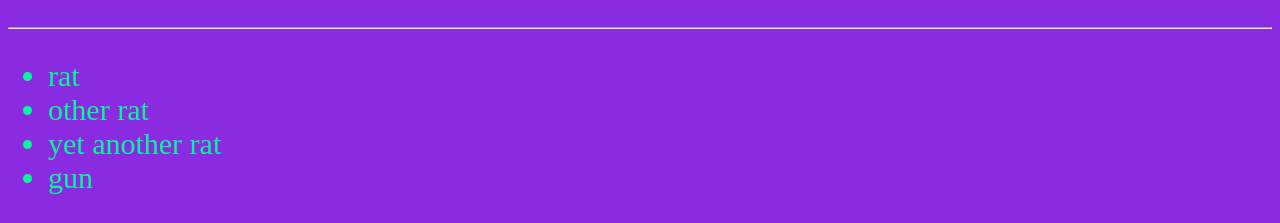
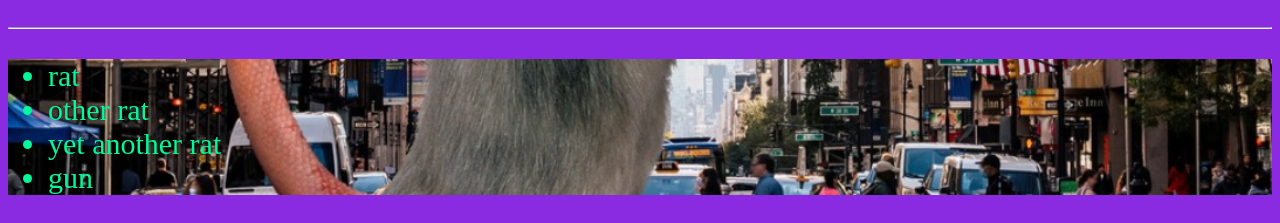
Before and after one commit to Livinggraves/livingraves.github.io, a plain HTML site: page index.html in a window 1280 px wide. Shown: the part 719-942 px from the top of the page. Drawn offline with Linux system fonts and the light colour scheme.

Commit message:
Update index.html

```diff
--- a/index.html
+++ b/index.html
@@ -5,7 +5,7 @@
  <style>
      body{background-color:blueviolet;}
      ul{color:mediumspringgreen;
-     font-size:30px;background-image:url(/images/Screenshot_20230528-160232-832.png);background-size:cover;}
+     font-size:30px;background-image:url(Assets/Screenshot_20230528-160232-832.png);background-size:cover;}
     h1,h2{border:5px solid violet;
      padding-left:70px;padding-right:70px; margin-left:90px; margin-right:90px;color:mediumspringgreen;}
      p{font-size:30px;color:mediumspringgreen;}
```
